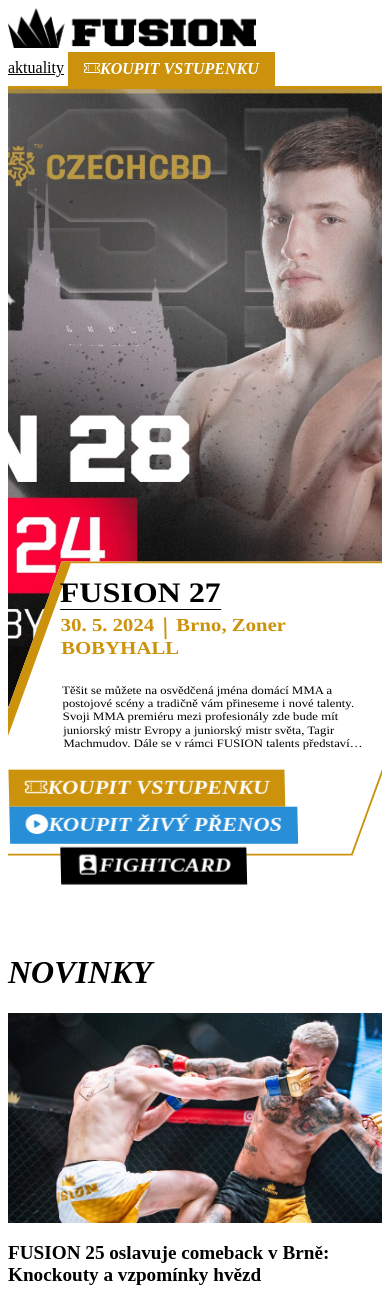
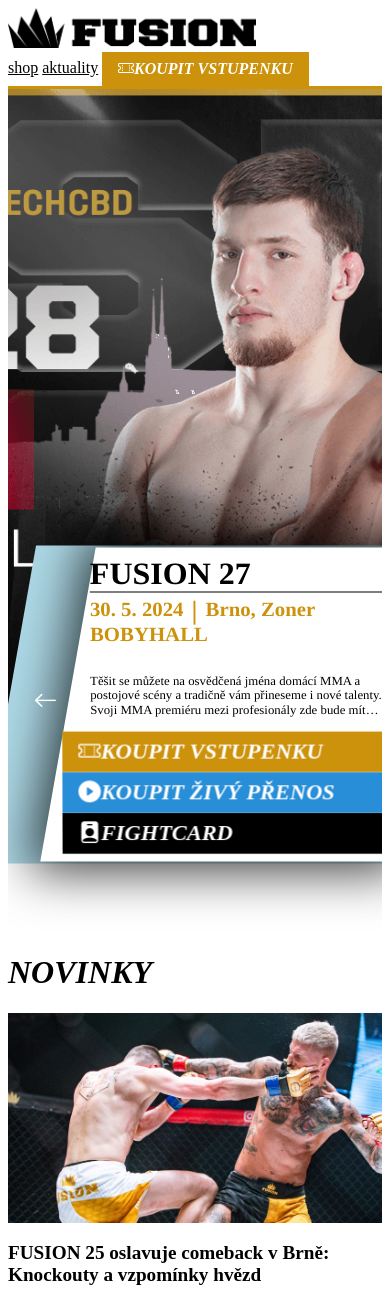
Before and after one commit to Divocaak/vhs-fusionfl, a SvelteKit app: page / in a window 390 px wide. Shown: the top 1304 px of the page. Built offline with nearby package versions, Linux system fonts and the light colour scheme.

Commit message:
pripominky #2

```diff
--- a/src/lib/CustomButton.svelte
+++ b/src/lib/CustomButton.svelte
@@ -4,8 +4,9 @@
 	export let tailClr = 'primary';
 	export let txtClr = 'white';
 	export let tailTxtClr = 'white';
-	export let display = 'block';
+	export let display = 'inline-block';
 	export let fontSize = '1.4rem';
+	export let additionalClasses = "";
 </script>
 
 {#if $$slots.head}
@@ -16,6 +17,7 @@
 <a
 	href={path}
 	style="--clr: var(--{clr}); --txtClr: var(--{txtClr}); --display: {display}; --fs: {fontSize}"
+	class={additionalClasses}
 >
 	<slot />
 </a>
@@ -28,7 +30,7 @@
 <style>
 	:root {
 		--ml: 5px;
-		--display: block;
+		--display: inline-block;
 		--fs: 1.4rem;
 	}
 
@@ -40,7 +42,8 @@
 		position: relative;
 		height: fit-content;
 
-		display: inline-block;
+		/* display: inline-block; */
+		display: var(--display);
 		vertical-align: middle;
 		-webkit-transform: perspective(1px) translateZ(0);
 		transform: perspective(1px) translateZ(0);
--- a/src/routes/+layout.svelte
+++ b/src/routes/+layout.svelte
@@ -36,8 +36,8 @@
 	<div class="collapse navbar-collapse" id="navbarNavAltMarkup">
 		<div class="pe-5 navbar-nav ms-auto">
 			<!-- <a class="nav-item nav-link text-uppercase fw-bold pe-5" href="/">turnaje</a> -->
+			<a class="nav-item nav-link text-uppercase fw-bold pe-5" href="https://shop.fusionfl.cz/">shop</a>
 			<a class="nav-item nav-link text-uppercase fw-bold pe-5" href="/#news">aktuality</a>
-			<!-- <a class="nav-item nav-link text-uppercase fw-bold pe-5" href="/">merch</a> -->
 			<CustomButton path="https://www.ticketstream.cz/akce/fusion-27-174927" fontSize="initial">
 				<i class="bi bi-ticket-perforated pe-2"></i>koupit vstupenku
 			</CustomButton>
--- a/src/routes/+page.svelte
+++ b/src/routes/+page.svelte
@@ -56,24 +56,26 @@
 
 <div class="landing-panel">
 	<div class="bg-img-container">
+			<div class="arrows-holder">
 				<div class="row">
-			<div class="col-md-7 col-12">
+					<div class="col-md-6 col-12 text-center">
 						<p class="label">{closestEvent.label}</p>
 						<p class="ww">{dateFormatted}<span>|</span>{closestEvent.place}</p>
 						<p class="desc">{closestEvent.desc}</p>
 					</div>
-			<div class="col-md-5 col-12">
-				<CustomButton path={closestEvent.tickets}>
+					<div class="col-md-6 col-12">
+						<CustomButton path={closestEvent.tickets} display="block">
 							<i class="bi bi-ticket-perforated pe-2"></i>koupit vstupenku
-				</CustomButton><br />
-				<CustomButton path={closestEvent.ppvLink} clr="info">
+						</CustomButton>
+						<CustomButton path={closestEvent.ppvLink} clr="info" display="block"  additionalClasses="my-2">
 							<i class="bi bi-play-circle-fill pe-2"></i>koupit živý přenos
 						</CustomButton>
-			</div>
-			<div class="button">
-				<CustomButton path="/" clr="black">
+						<CustomButton path="/" clr="black" display="block">
 							<i class="bi bi-person-badge-fill pe-2"></i>fightcard
 						</CustomButton>
+					</div>
+					<i class="car-btn-icon bi bi-arrow-left"></i>
+					<i class="car-btn-icon bi bi-arrow-right"></i>
 				</div>
 			</div>
 	</div>
@@ -192,6 +194,7 @@
 		overflow-x: hidden;
 	}
 
+
 	.bg-img-container {
 		position: relative;
 		width: 100vw;
@@ -203,7 +206,7 @@
 		border-bottom: solid 3px var(--primary-high);
 	}
 
-	.bg-img-container .row {
+	.arrows-holder{
 		position: absolute;
 		bottom: -15%;
 
@@ -212,19 +215,88 @@
 		left: 0;
 		right: 0;
 
-		width: 85vw;
+		width: 60vw;
 		height: fit-content;
-		background-color: var(--white);
+		background-color:var(--primary);
 
-		border: solid 2px var(--primary);
-		border-left: solid 10px var(--primary);
-
+		padding: 2px 60px;
 		transform: skewX(-20deg) scaleY(cos(-20deg));
-		padding: 2% 7%;
 	}
 
-	.bg-img-container .row div {
+	.bg-img-container .row {
+		position:relative;
+		width: 100%;
+		height: 100%;
+		background-color: var(--white);
+		margin:0;
+
+		padding: 2% 3%;
+
+		box-shadow: 0px 0px 50px 10px rgba(0,0,0,0.75);
+		-webkit-box-shadow: 0px 0px 50px 10px rgba(0,0,0,0.75);
+		-moz-box-shadow: 0px 0px 50px 10px rgba(0,0,0,0.75);
+	}
+
+	.bg-img-container .row div, .car-btn-icon {
 		transform: skewX(20deg) scaleY(cos(20deg));
+	}
+
+	.bg-img-container .row .car-btn-icon{
+		position: absolute;
+		top:45%;
+		color: var(--white);
+		font-size: 1.5rem;
+		font-weight:bolder;
+		cursor: pointer;
+		width:min-content;
+		height:min-content;
+		padding:0;
+		margin:0;
+	}
+
+	.bg-img-container .row .car-btn-icon:first-of-type {
+		left:-5%;
+	}
+
+	.bg-img-container .row .car-btn-icon:last-of-type {
+		right:-5%;
+	}
+
+	 /* Extra small devices (phones) */
+	@media only screen and (max-width: 768px) {
+		.arrows-holder {
+            background-color: lightblue;
+			width: 85vw;
+			transform: skewX(-10deg) scaleY(cos(-10deg));
+        }
+
+		.bg-img-container .row div, .car-btn-icon  {
+			transform: skewX(10deg) scaleY(cos(10deg));
+		}
+
+		.bg-img-container .row .car-btn-icon:first-of-type {
+		left:-10%;
+	}
+
+	.bg-img-container .row .car-btn-icon:last-of-type {
+		right:-10%;
+	}
+    }
+
+    /* Medium devices (desktops, laptops) */
+    @media only screen and (min-width: 768px) and (max-width: 992px) {
+        .arrows-holder {
+            background-color: lightcoral;
+			width: 70vw;
+        }
+
+		.bg-img-container .row .car-btn-icon:first-of-type {
+		left:-10%;
+	}
+
+	.bg-img-container .row .car-btn-icon:last-of-type {
+		right:-10%;
+	}
     }
 
 	.bg-img-container .row div .label,
@@ -234,7 +306,6 @@
 	}
 
 	.bg-img-container .row div .label {
-		width: fit-content;
 		text-transform: uppercase;
 		color: var(--black);
 		border-bottom: 1px solid var(--black);
@@ -260,21 +331,9 @@
 		font-size: 0.8rem;
 		display: -webkit-box;
 		max-width: 100%;
-		-webkit-line-clamp: 5;
+		-webkit-line-clamp: 3;
 		-webkit-box-orient: vertical;
 		overflow: hidden;
-	}
-
-	.bg-img-container .row .button {
-		position: absolute;
-		bottom: -11%;
-		height: fit-content;
-		width: fit-content;
-
-		left: 0;
-		right: 0;
-		margin-left: auto;
-		margin-right: auto;
 	}
 
 	.content .banner {
```
Also changed, not shown: static/imgs/intro.jpg. Lines whose indentation alone changed are shown as unchanged.
